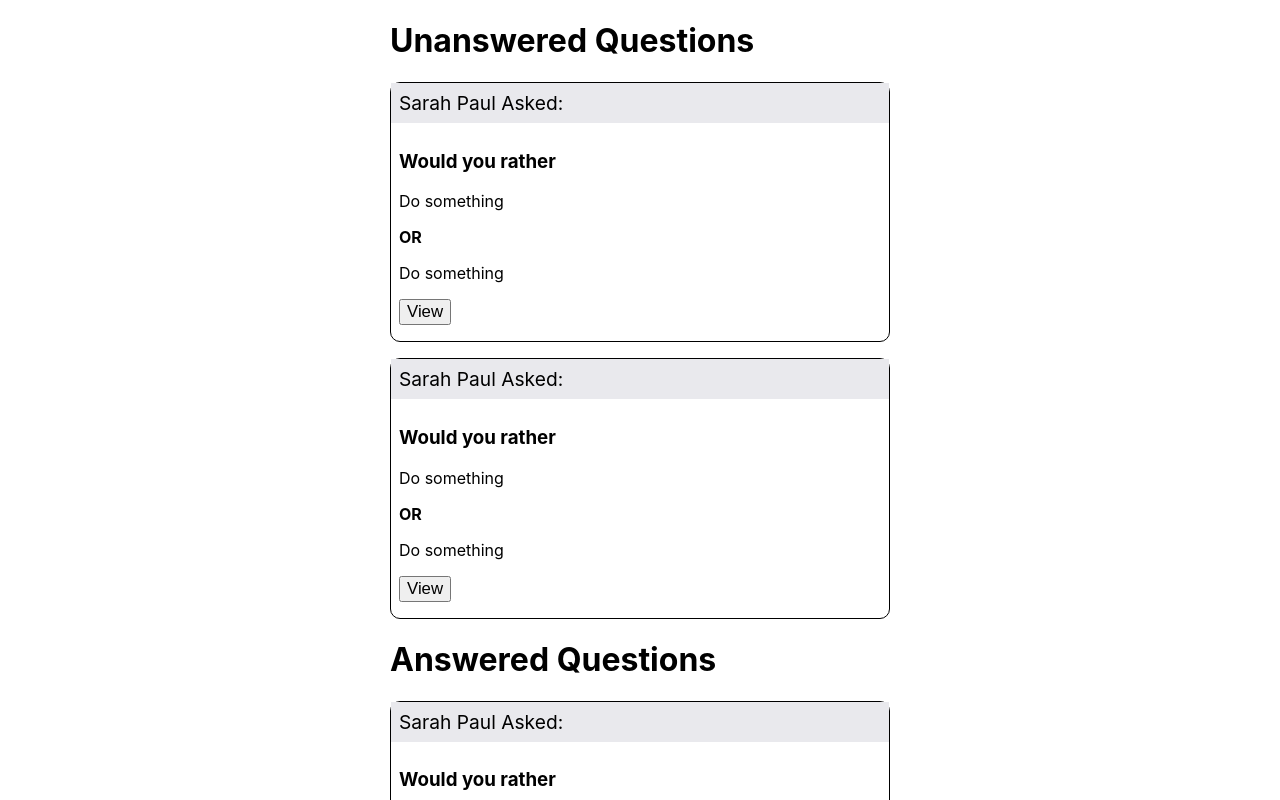
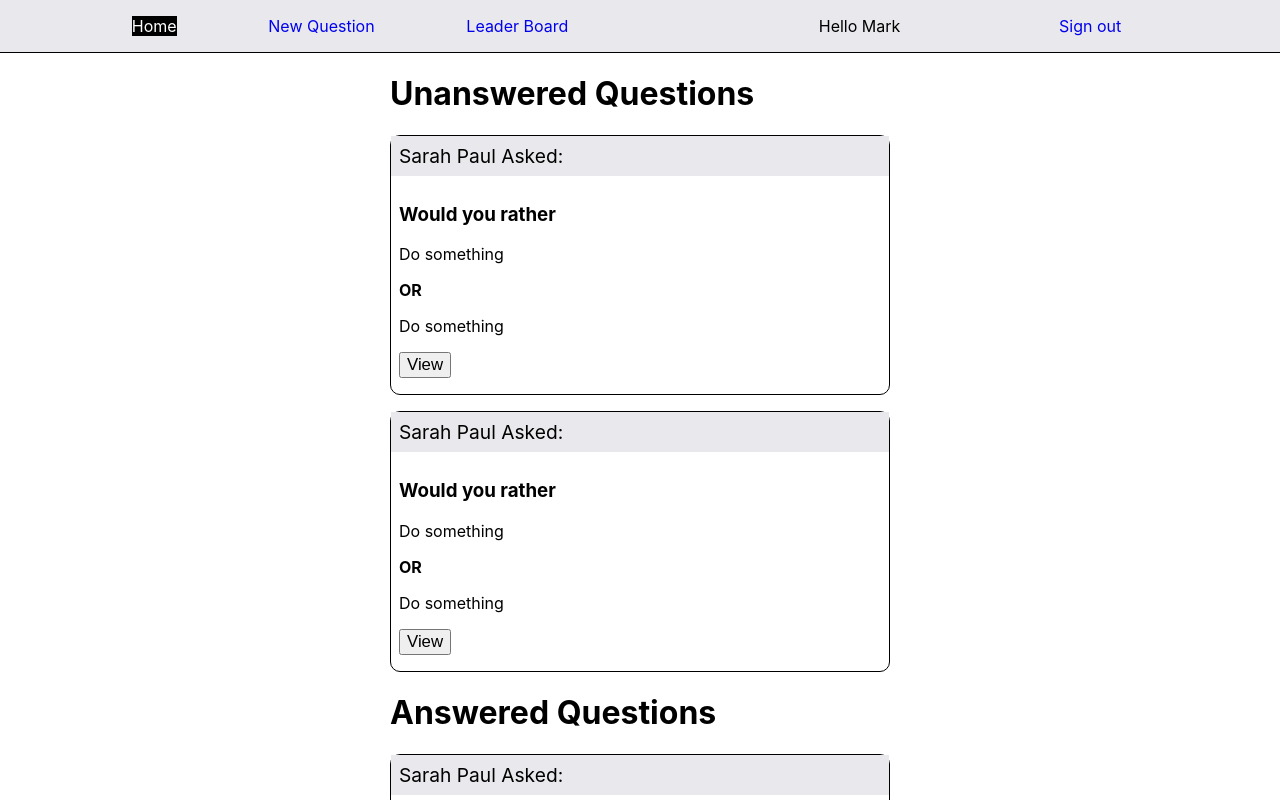
Before and after one commit to cokoghenun/would_you_rather, a React (Create React App) app: page / in a window 1280 px wide. Shown: the top 800 px of the page. Built offline with nearby package versions, Linux system fonts and the light colour scheme.

Commit message:
feat: Adds nav bar

```diff
--- a/package.json
+++ b/package.json
@@ -8,6 +8,7 @@
     "@testing-library/user-event": "^12.1.10",
     "react": "^17.0.2",
     "react-dom": "^17.0.2",
+    "react-router-dom": "^5.3.0",
     "react-scripts": "4.0.3",
     "web-vitals": "^1.0.1"
   },
--- a/src/App.css
+++ b/src/App.css
@@ -51,3 +51,33 @@ body {
   font-size: 1rem;
   margin-bottom: 1rem;
 }
+.nav {
+  display: flex;
+  align-items: center;
+  margin-bottom: 1rem;
+  background-color: #e9e9ed;
+  justify-content: space-evenly;
+  border-bottom: 1px solid black;
+}
+.nav-links {
+  width: 50%;
+  display: flex;
+  list-style-type: none;
+  justify-content: space-evenly;
+}
+.nav a {
+  text-decoration: none;
+}
+.nav a:visited {
+  color: black
+}
+.nav-account {
+  display: flex;
+  width: 50%;
+  align-items: center;
+  justify-content: space-evenly;
+}
+.nav-active-page {
+  background-color: black;
+  color: white !important;
+}
--- a/src/App.js
+++ b/src/App.js
@@ -4,15 +4,22 @@ import LeaderBoard from './pages/LeaderBoard';
 import NewQuestion from './pages/NewQuestion';
 import Poll from './pages/Poll';
 import Signin from './pages/Signin';
+import Nav from './components/Nav';
+
+import { BrowserRouter as Router, Switch, Route, Link } from 'react-router-dom';
 
 function App() {
   return (
     <div className='App'>
-      {/* <Poll/> */}
-      {/* <NewQuestion /> */}
-      {/* <LeaderBoard /> */}
-      {/* <Signin /> */}
-      <Home />
+      <Router>
+        <Nav />
+        <Switch>
+          <Route exact path='/' component={Home} />
+          <Route exact path='/question' component={NewQuestion} />
+          <Route exact path='/leaderboard' component={LeaderBoard} />
+          <Route exact path='/signin' component={Signin} />
+        </Switch>
+      </Router>
     </div>
   );
 }
--- /dev/null
+++ b/src/components/Nav.js
@@ -0,0 +1,30 @@
+import { NavLink } from 'react-router-dom';
+
+const Nav = () => {
+  return (
+    <nav className='nav'>
+      <ul className='nav-links'>
+        <li>
+          <NavLink activeClassName='nav-active-page' exact to='/'>
+            Home
+          </NavLink>
+        </li>
+        <li>
+          <NavLink activeClassName='nav-active-page' exact to='/question'>
+            New Question
+          </NavLink>
+        </li>
+        <li>
+          <NavLink activeClassName='nav-active-page' exact to='/leaderboard'>
+            Leader Board
+          </NavLink>
+        </li>
+      </ul>
+      <div className='nav-account'>
+        <span>Hello Mark</span> <span><NavLink exact to='/signin'>Sign out</NavLink></span>
+      </div>
+    </nav>
+  );
+};
+
+export default Nav;
```
Also changed, not shown: 1 other file (tests, documents, lock files or other folders).
